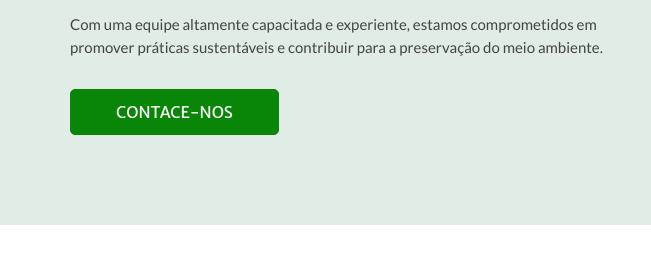
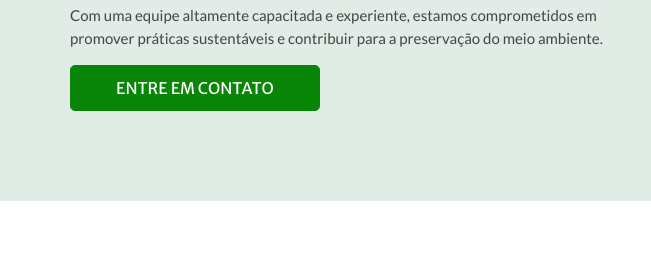
Before and after one commit to guilhermegsn/cjununes, a plain HTML site: page index.html in a window 1280 px wide. Shown: the part 371-651 px from the top of the page, 0-651 px from the left. Drawn offline with nearby package versions, Linux system fonts and the light colour scheme; some packages are replaced by stand-ins of ours; a script that the page names is missing.

Commit message:
corrigido erro botao

```diff
--- a/css/style.css
+++ b/css/style.css
@@ -298,7 +298,6 @@ a:focus {
 
 .slider_section .detail-box h1 {
   font-weight: bold;
-  margin-bottom: 25px;
   color: #0F470A;
 }
 
@@ -316,7 +315,6 @@ a:focus {
   border: 1px solid #098507;
   border-radius: 5px;
   color: #ffffff;
-  margin-top: 15px;
 }
 
 .slider_section .detail-box a:hover {
--- a/index.html
+++ b/index.html
@@ -70,9 +70,9 @@
 
     <!-- slider section -->
     <section class="slider_section">
-      <div class="container ">
+      <div class="container">
         <div class="row">
-          <div class="col-md-6 ">
+          <div class="col-md-6">
             <div class="detail-box">
               <h1>
                 Consultoria <br />
@@ -90,8 +90,8 @@
                 estamos comprometidos em promover práticas sustentáveis e contribuir para a preservação
                 do meio ambiente.
               </p>
-              <a href="">
-                Contace-nos
+              <a href="#contato">
+                Entre em contato
               </a>
             </div>
           </div>
```
